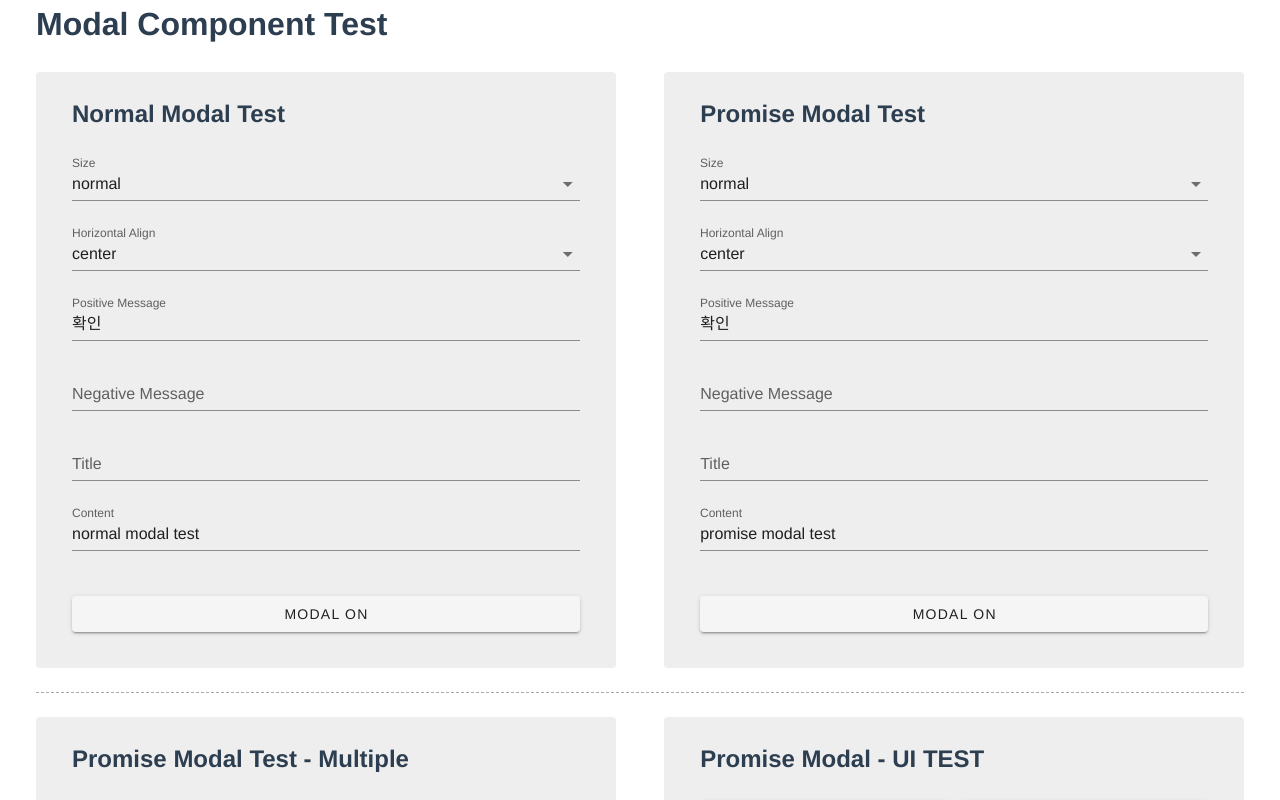
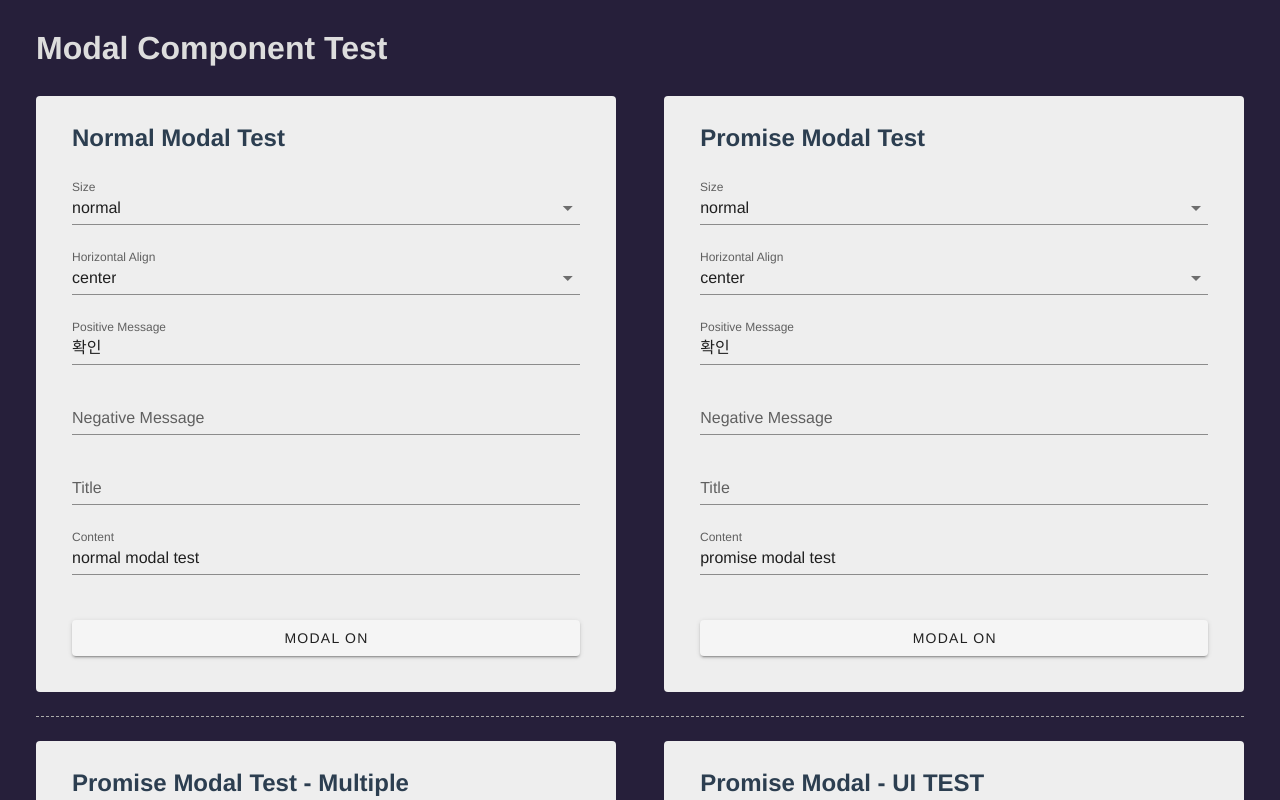
Before and after one commit to JunyupHong/skb_project, a Vue app: page / in a window 1280 px wide. Shown: the top 800 px of the page. Built offline with nearby package versions, Linux system fonts and the light colour scheme.

Commit message:
[Chore] Test Page 수정

```diff
--- a/src/app/app.scss
+++ b/src/app/app.scss
@@ -4,12 +4,16 @@
     -moz-osx-font-smoothing: grayscale;
 
     color: #2c3e50;
-    width: 100vw;
+    // width: 100vw;
     height: 100vh;
     padding: 0 36px;
+    background: rgba(8, 1, 31, 0.88);
+    overflow: auto;
 }
 
-
+#app::-webkit-scrollbar {
+    display: none;
+}
 // // CSS RESET
 // html, body, div, span, applet, object, iframe, h1, h2, h3, h4, h5, h6,
 // p, blockquote, pre, a, abbr, acronym, address, big, cite, code, del, dfn, em, img, ins, kbd,
--- a/src/views/main/main.scss
+++ b/src/views/main/main.scss
@@ -1,4 +1,9 @@
 .main-wrapper {
+    h1 {
+        color: #ddd;
+        margin-top: 24px;
+    }
+
     .title {
         padding: 24px 0;
     }
```
